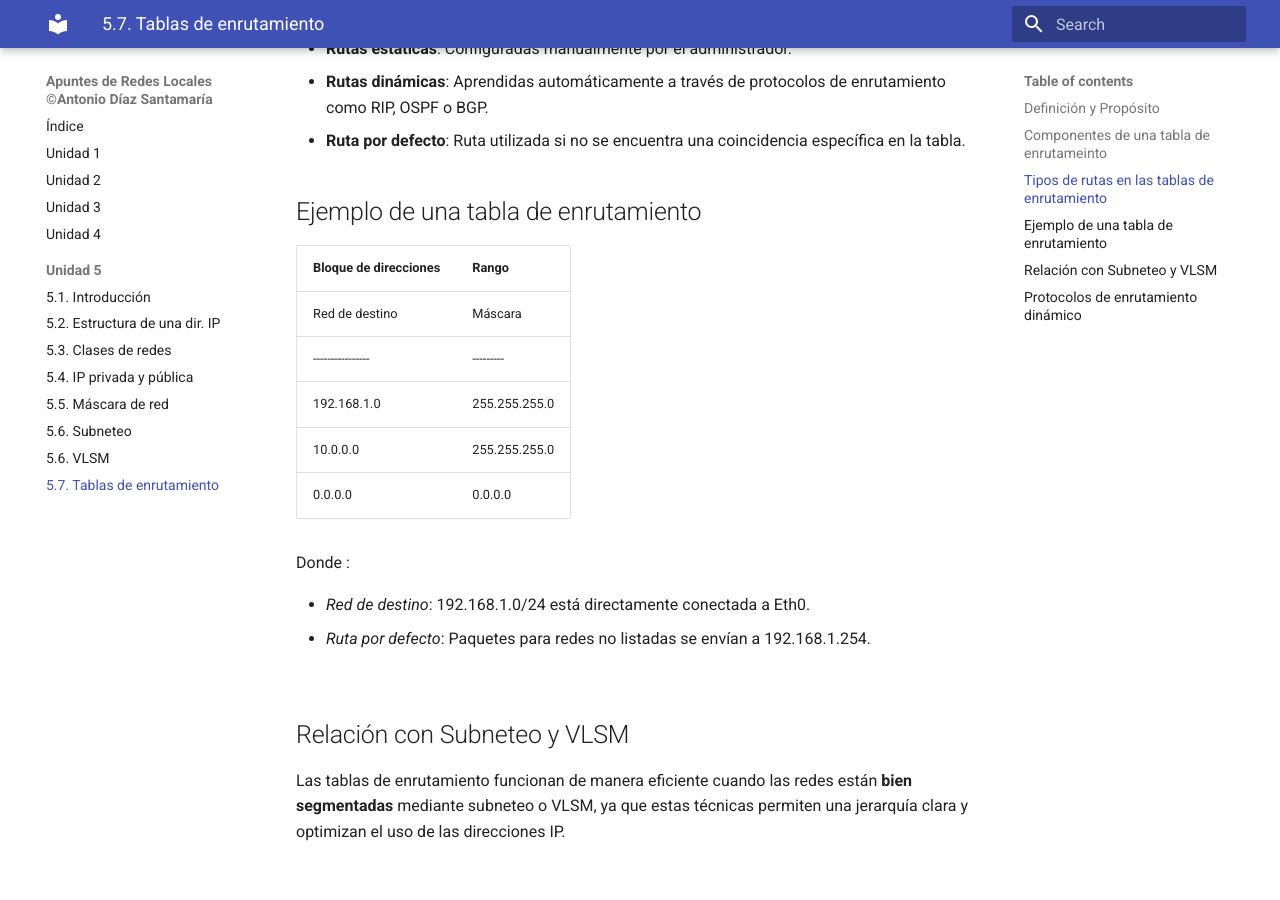
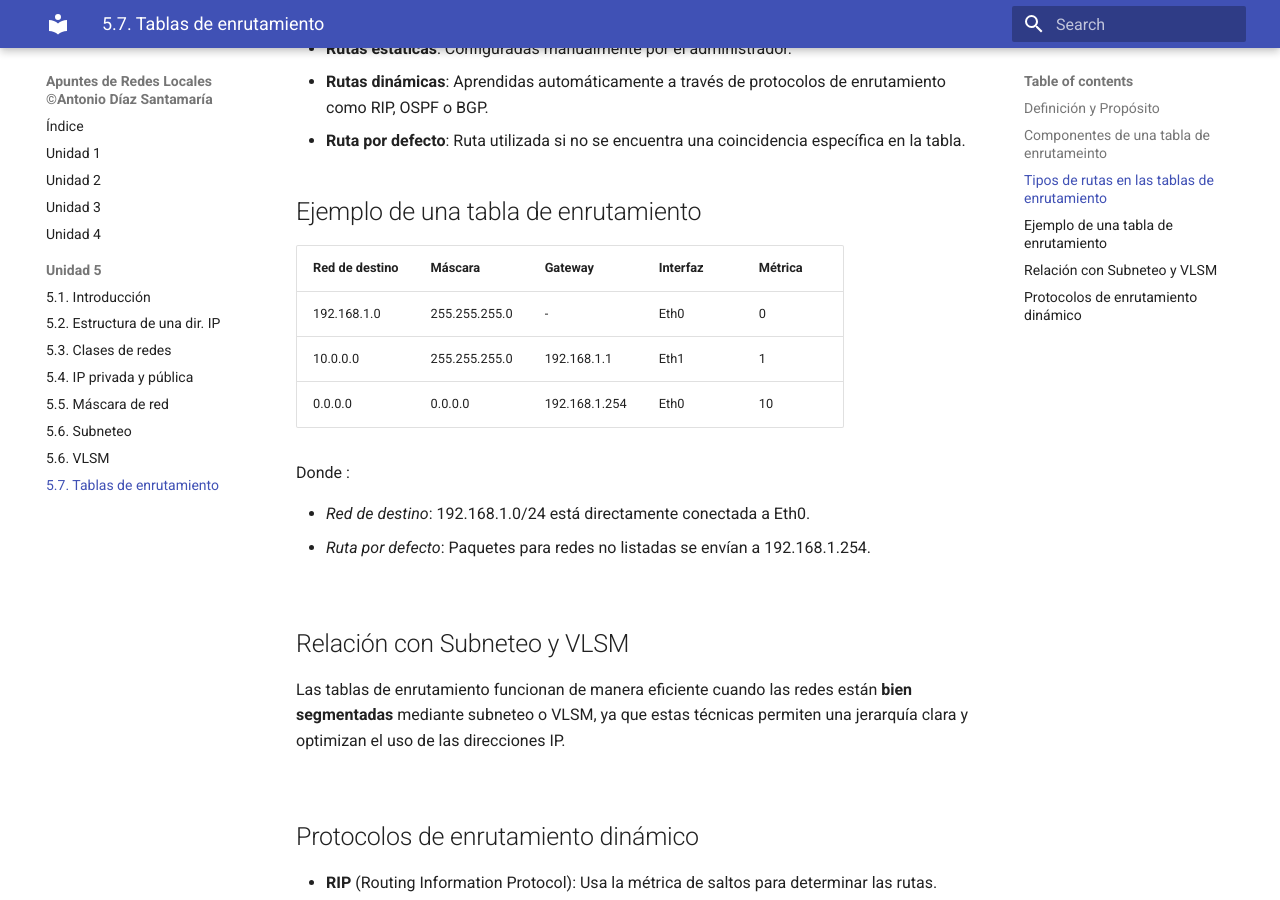
Before and after one commit to antdiasan/RedesApuntes, an MkDocs documentation site: the page built from docs/u05/u05_08.md, in a window 1280 px wide and 900 px high, scrolled down 1084 px. Built offline with MkDocs 1.6.1 and Material for MkDocs 9.7.7, drawn with Linux system fonts in a browser that asks for light colours.

Commit message:
Update u05_08.md

```diff
--- a/docs/u05/u05_08.md
+++ b/docs/u05/u05_08.md
@@ -34,8 +34,7 @@ Su **Propósito** es indicar al router el *siguiente salto* para alcanzar una re
 <br>
 
 ## Ejemplo de una tabla de enrutamiento
-| Bloque de direcciones | Rango |
-|-----------------------|-------|
+
 | Red de destino | Máscara | Gateway | Interfaz | Métrica |
 |----------------|---------|---------|----------|---------|
 | 192.168.1.0 | 255.255.255.0 | - | Eth0 | 0 |
```
